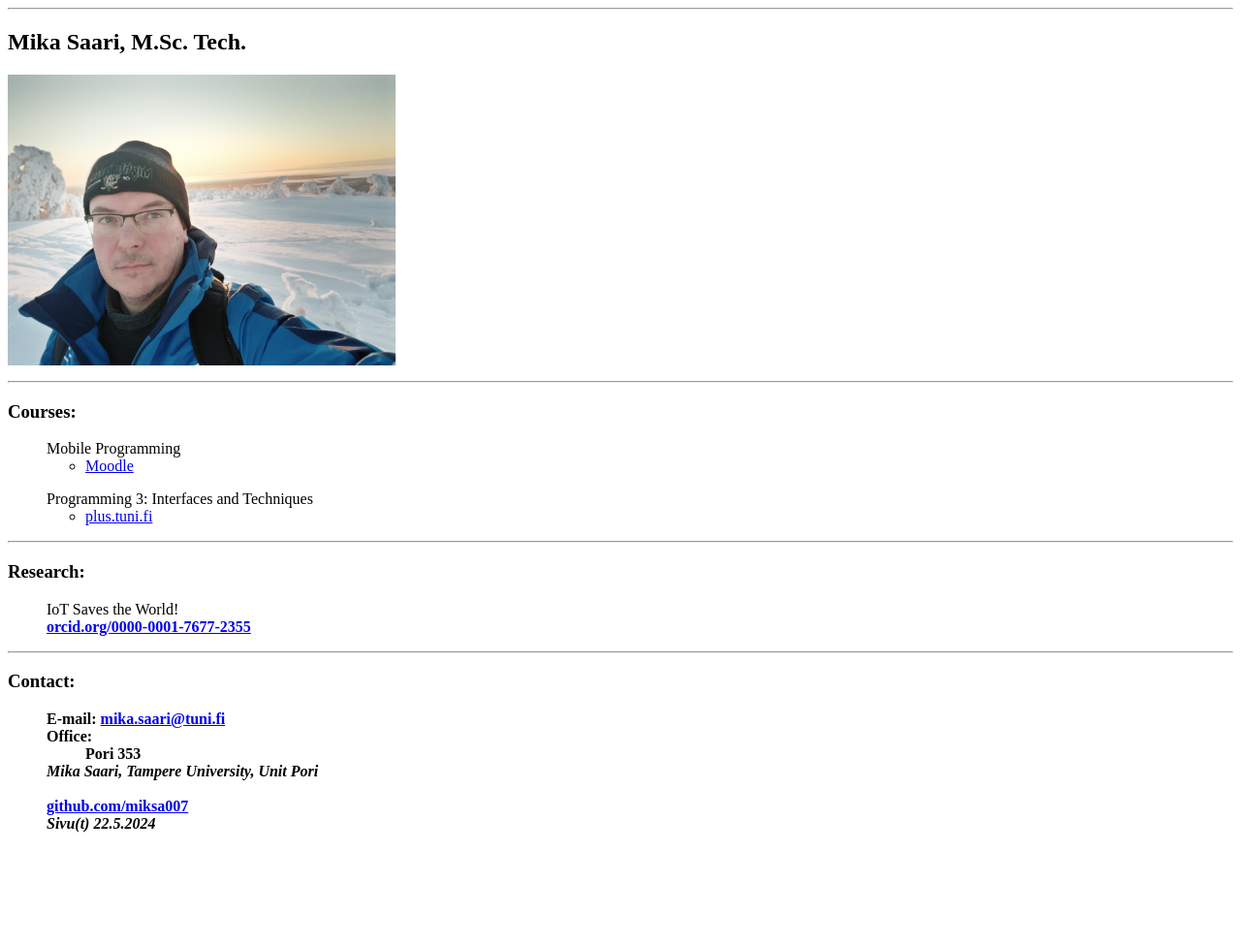
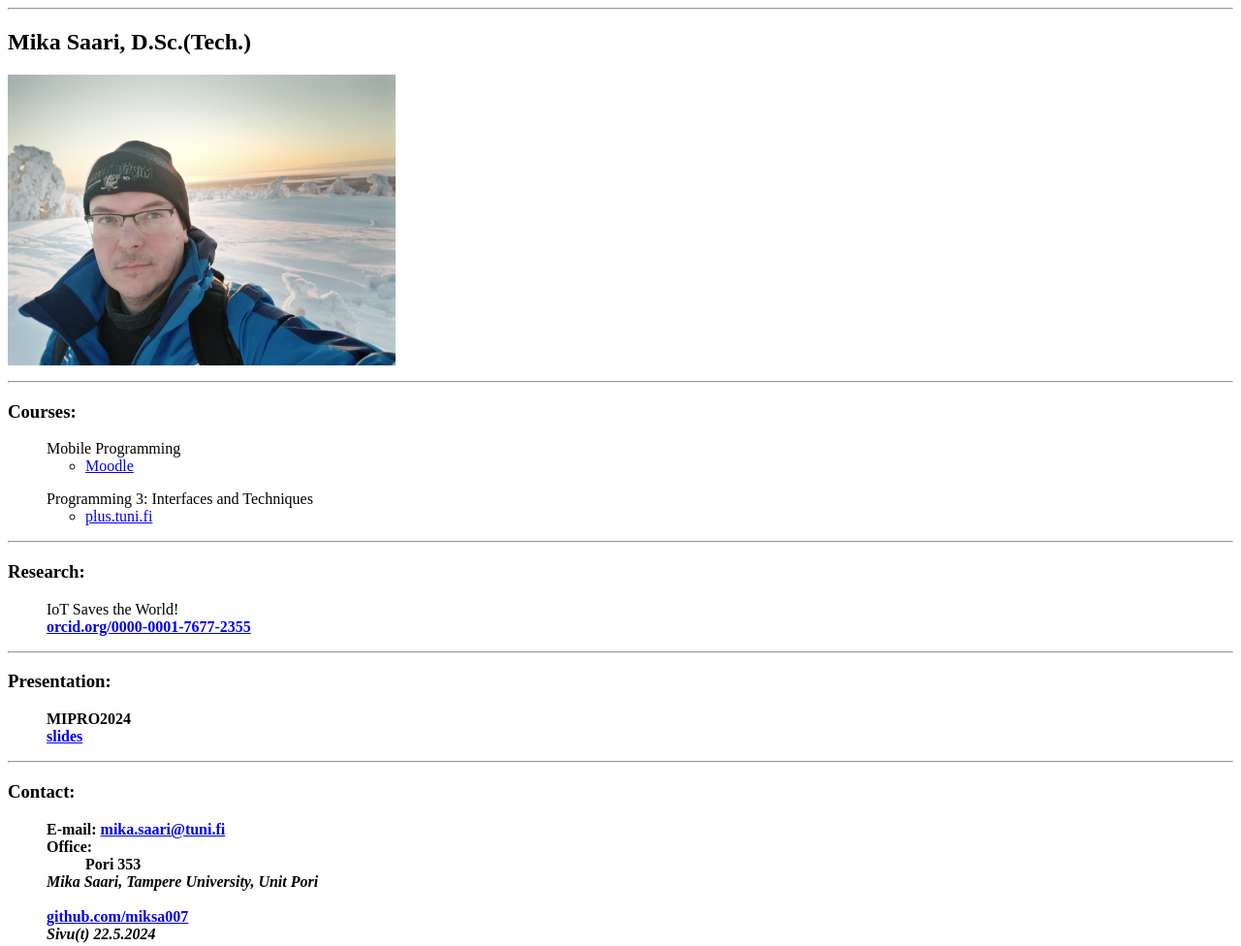
Before and after one commit to miksa007/miksa007.github.io, a plain HTML site: page index.html in a window 1280 px wide. Shown: the whole page at 97% size. Before the commit the page ends 875 px from the top, so only its background shows below. Drawn offline with Linux system fonts and the light colour scheme.

Commit message:
Mipro2024

```diff
--- a/index.html
+++ b/index.html
@@ -13,7 +13,7 @@
 </head>
 
 	<hr ALIGN=LEFT>
-	<h2>Mika Saari, M.Sc. Tech. </h2>
+	<h2>Mika Saari, D.Sc.(Tech.) </h2>
     <img align="baseline" border="0" height="300"
         src="images/omakuva.jpg">
         </td>
@@ -43,6 +43,12 @@
 		<b><a href="https://orcid.org/0000-0001-7677-2355">orcid.org/0000-0001-7677-2355</a>
 	</UL>
 
+	<hr ALIGN=LEFT>
+	<h3>Presentation:</h3>
+	<UL>
+		MIPRO2024<br>
+		<b><a href="pub/mipro2024_Saari.pptx">slides</a>
+	</UL>
 
 	<hr ALIGN=LEFT>
 	<h3>Contact:</h3>
```
